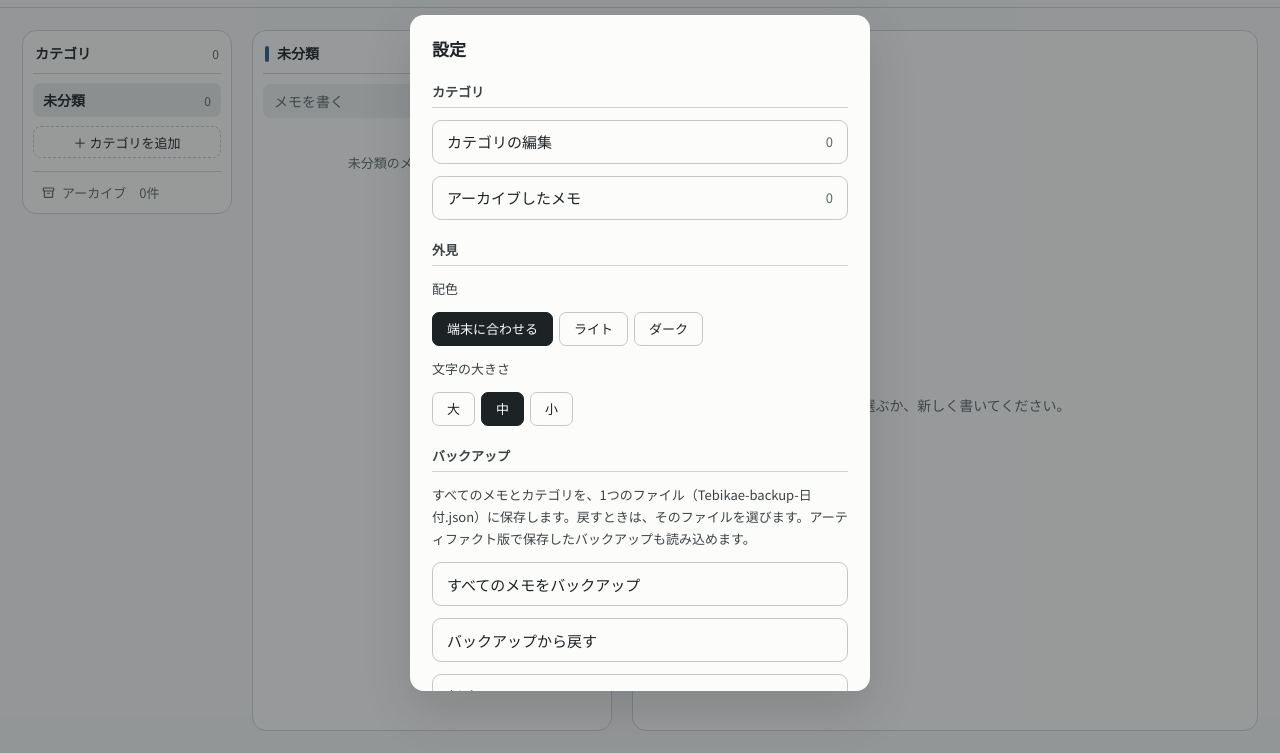
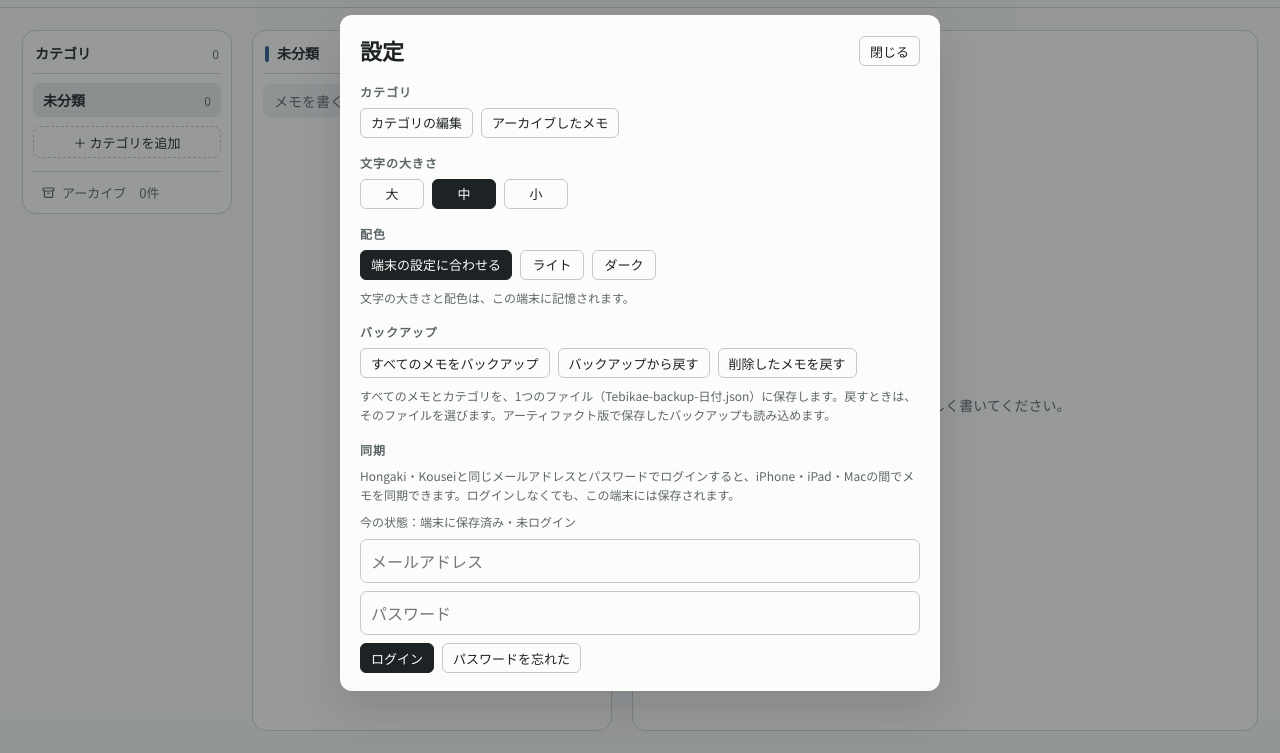
Before and after one commit to tacoz9119-spec/Tebikae, a plain HTML site: page index.html in a window 1280 px wide. Both pictures are taken after a click on the button 1241 px from the left and 27 px from the top of the page. Shown: the part 47-800 px from the top of the page. Drawn offline with Linux system fonts and the light colour scheme.

Commit message:
Add files via upload

```diff
--- a/index.html
+++ b/index.html
@@ -286,6 +286,22 @@ body.nosel{-webkit-user-select:none;user-select:none}
 .sheet .foot{font-size:12px;line-height:1.6;color:var(--muted)}
 .sheet .msg:empty{display:none}
 .msg{min-height:1.6em;font-size:13px;color:var(--fg2)}
+/* 設定（Hongakiのパネルと同じ寸法） */
+.sheet.panel{max-width:600px;gap:16px;padding:20px;border-radius:12px}
+.phead{display:flex;justify-content:space-between;align-items:center;gap:12px}
+.sheet.panel h2{font-size:22px;font-weight:600}
+.pgroup{display:flex;flex-direction:column;gap:8px}
+.sheet.panel h3{margin:0;padding:0;border:0;font-size:12px;letter-spacing:.08em;color:var(--muted);font-weight:700}
+.pbtns{display:flex;flex-wrap:wrap;gap:8px}
+.sheet .small,.sheet.panel .foot{margin:0;font-size:12px;line-height:1.6;color:var(--muted)}
+.sheet .small b{color:var(--fg);font-weight:500}
+.sheet .small.syer{color:var(--danger)}
+.sheet.panel .btn,.sheet.panel .seg button{min-height:30px;padding:0 10px;border-radius:6px;font-size:13px}
+.sheet.panel .seg{gap:8px}
+.sheet.panel .seg button{min-width:64px}
+.sheet.panel .sform input{height:auto;padding:9px 10px;border-radius:7px;font-size:16px}
+.sheet.panel .sform .pbtns .btn{align-self:auto}
+@media (max-width:759px){ .sheet.panel .btn,.sheet.panel .seg button{min-height:36px} }
 .ctx{position:fixed;z-index:55;min-width:200px;padding:5px;border:1px solid var(--line);border-radius:9px;background:var(--surface);color:var(--fg);box-shadow:0 6px 24px var(--shadow);display:flex;flex-direction:column}
 .ctx button{display:flex;align-items:center;gap:10px;min-height:32px;padding:0 12px;border:0;border-radius:6px;background:transparent;color:inherit;font-size:14px;text-align:left;white-space:nowrap}
 .ctx button svg{flex:none;color:var(--muted)}
@@ -452,7 +468,7 @@ body.nosel{-webkit-user-select:none;user-select:none}
 <script>
 (function(){
 'use strict';
-var VERSION='1.14';
+var VERSION='1.15';
 var NARROW=window.matchMedia('(max-width: 759px)');
 function $(id){ return document.getElementById(id); }
 var app=$('app'), rowsEl=$('rows'), outline=$('outline'), mt=$('mt'), mb=$('mb'), mcol=$('mcol'), mscroll=$('mscroll'), ftools=$('ftools'), ov=$('ov'), sheet=$('sheet');
@@ -1092,23 +1108,24 @@ function syncSection(s){
     }
     var keepMail=box.querySelector('#si-mail'), mv=keepMail ? keepMail.value : '';
     shape=st; box.textContent='';
-    if(st==='none'){ box.append(el('p',null,'Firebaseの設定（firebase-config.js）が入っていないため、この端末だけに保存しています。')); return; }
-    if(st==='wait'){ box.append(el('p',null,'ログインの状態を確かめています…')); return; }
+    if(st==='none'){ box.append(el('p','small','Firebaseの設定（firebase-config.js）が入っていないため、この端末だけに保存しています。')); return; }
+    if(st==='wait'){ box.append(el('p','small','ログインの状態を確かめています…')); return; }
     if(st==='in'){
-      box.append(el('p','who','ログイン中：'+(Store.user.email||'')));
-      box.append(el('p','syst','今の状態：'+statusInfo().text));
-      var er2=el('p','syer'); var t2=(Store.ready && lastError) ? errorText(lastError) : ''; er2.textContent=t2; er2.hidden=!t2; box.append(er2);
-      var out=btn('ログアウト','', signOutNow); out.disabled=syncBusy; box.append(out);
+      var who=el('p','small who','ログイン中：'); who.append(el('b',null,Store.user.email||'')); box.append(who);
+      box.append(el('p','small syst','今の状態：'+statusInfo().text));
+      var er2=el('p','small syer'); var t2=(Store.ready && lastError) ? errorText(lastError) : ''; er2.textContent=t2; er2.hidden=!t2; box.append(er2);
+      var out=btn('ログアウト','', signOutNow); out.disabled=syncBusy; var ob=el('div','pbtns'); ob.append(out); box.append(ob);
       return;
     }
-    box.append(el('p',null,'Hongaki・Kouseiと同じメールアドレスとパスワードでログインすると、iPhone・iPad・Macの間でメモを同期できます。ログインしなくても、この端末には保存されます。'));
-    box.append(el('p','syst','今の状態：'+statusInfo().text));
+    box.append(el('p','small','Hongaki・Kouseiと同じメールアドレスとパスワードでログインすると、iPhone・iPad・Macの間でメモを同期できます。ログインしなくても、この端末には保存されます。'));
+    box.append(el('p','small syst','今の状態：'+statusInfo().text));
     var f=el('div','sform');
     var mail=document.createElement('input'); mail.type='email'; mail.id='si-mail'; mail.autocomplete='username'; mail.placeholder='メールアドレス'; mail.setAttribute('aria-label','メールアドレス'); mail.value=mv; mail.autocapitalize='off'; mail.spellcheck=false;
     var pass=document.createElement('input'); pass.type='password'; pass.id='si-pass'; pass.autocomplete='current-password'; pass.placeholder='パスワード'; pass.setAttribute('aria-label','パスワード');
     var go=btn(syncBusy ? 'ログインしています…' : 'ログイン','pri', signInNow); go.disabled=syncBusy;
-    var rs=el('button','linkish','パスワードを忘れた場合'); rs.type='button'; rs.addEventListener('click', resetPass);
-    f.append(mail, pass, go, rs); box.append(f);
+    var rs=btn('パスワードを忘れた','', resetPass);
+    var bs=el('div','pbtns'); bs.append(go, rs);
+    f.append(mail, pass, bs); box.append(f);
   };
   syncDraw();
 }
@@ -1855,7 +1872,7 @@ function endSearch(){ S.q=''; $('q').value=''; $('qn').value=''; $('sbar').hidde
 $('bSearchEnd').addEventListener('click', endSearch);
 
 /* ---------- シート ---------- */
-function openSheet(fill){ sheet.textContent=''; fill(sheet); ov.hidden=false; var f=sheet.querySelector('input:not([type=checkbox]),button'); if(f && !NARROW.matches) f.focus(); }
+function openSheet(fill){ sheet.textContent=''; sheet.className='sheet'; fill(sheet); ov.hidden=false; var f=sheet.querySelector('input:not([type=checkbox]),button'); if(f && !NARROW.matches) f.focus(); }
 function closeSheet(){ ov.hidden=true; }
 ov.addEventListener('click', function(e){ if(e.target===ov) closeSheet(); });
 document.addEventListener('keydown', function(e){ if(e.key==='Escape' && !ov.hidden) closeSheet(); });
@@ -2067,26 +2084,29 @@ function copyText(m, msg){
 $('bSet').addEventListener('click', openSettings);
 function openSettings(){
   openSheet(function(s){
-    s.append(el('h2',null,'設定'));
-    s.append(el('h3',null,'カテゴリ'));
-    s.append(sb('カテゴリの編集', '', function(){ openCatEditor(false); }, S.cats.length));
-    s.append(sb('アーカイブしたメモ', '', function(){ closeSheet(); if(NARROW.matches && S.cur){ leaveCurrent(); S.cur=null; S.view='list'; } selectCat('archive'); render(); }, countIn('archive')));
-    s.append(el('h3',null,'外見'));
-    s.append(el('p',null,'配色'));
-    s.append(segOf([['auto','端末に合わせる'],['light','ライト'],['dark','ダーク']], pref('theme')||'auto', function(v){ pref('theme', v); applyTheme(); }));
-    s.append(el('p',null,'文字の大きさ'));
-    s.append(segOf([['l','大'],['m','中'],['s','小']], pref('size')||'m', function(v){ pref('size', v); applySize(); }));
-    s.append(el('h3',null,'バックアップ'));
-    s.append(el('p',null,'すべてのメモとカテゴリを、1つのファイル（Tebikae-backup-日付.json）に保存します。戻すときは、そのファイルを選びます。アーティファクト版で保存したバックアップも読み込めます。'));
+    s.classList.add('panel');
+    function group(title){ var g=el('div','pgroup'); g.append(el('h3',null,title)); s.append(g); return g; }
+    function row(){ var r=el('div','pbtns'); for(var i=0;i<arguments.length;i++) r.append(arguments[i]); return r; }
+    var hd=el('div','phead'); hd.append(el('h2',null,'設定'), btn('閉じる','', closeSheet)); s.append(hd);
+    var g=group('カテゴリ');
+    var na=countIn('archive');
+    g.append(row(btn('カテゴリの編集','', function(){ openCatEditor(false); }),
+                 btn('アーカイブしたメモ'+(na ? '（'+na+'件）' : ''),'', function(){ closeSheet(); if(NARROW.matches && S.cur){ leaveCurrent(); S.cur=null; S.view='list'; } selectCat('archive'); render(); })));
+    g=group('文字の大きさ');
+    g.append(segOf([['l','大'],['m','中'],['s','小']], pref('size')||'m', function(v){ pref('size', v); applySize(); }));
+    g=group('配色');
+    g.append(segOf([['auto','端末の設定に合わせる'],['light','ライト'],['dark','ダーク']], pref('theme')||'auto', function(v){ pref('theme', v); applyTheme(); }));
+    g.append(el('p','small','文字の大きさと配色は、この端末に記憶されます。'));
+    g=group('バックアップ');
     var msg=el('p','msg'); msg.setAttribute('aria-live','polite');
-    s.append(sb('すべてのメモをバックアップ', '', function(){ exportBackup(msg); }));
-    s.append(sb('バックアップから戻す', '', function(){ $('fileIn').value=''; $('fileIn').click(); }));
-    s.append(sb('削除したメモを戻す', '', openDeleted));
-    s.append(msg);
-    s.append(el('h3',null,'同期'));
-    syncSection(s);
+    g.append(row(btn('すべてのメモをバックアップ','', function(){ exportBackup(msg); }),
+                 btn('バックアップから戻す','', function(){ $('fileIn').value=''; $('fileIn').click(); }),
+                 btn('削除したメモを戻す','', openDeleted)));
+    g.append(el('p','small','すべてのメモとカテゴリを、1つのファイル（Tebikae-backup-日付.json）に保存します。戻すときは、そのファイルを選びます。アーティファクト版で保存したバックアップも読み込めます。'));
+    g.append(msg);
+    g=group('同期');
+    syncSection(g);
     s.append(el('p','foot','Version '+VERSION));
-    closeRow(s);
   });
   if(!NARROW.matches){ sheet.setAttribute('tabindex','-1'); sheet.focus({ preventScroll:true }); }
 }
--- a/sw.js
+++ b/sw.js
@@ -2,7 +2,7 @@
    起動時は端末に保存した版をすぐ使い、裏で新しい版を取りに行く（更新は次回の起動から反映）。
    ファイルを更新したら、下の CACHE の番号を1つ増やすと、確実に入れ替わる。
    同じアドレス（github.io）のほかのアプリ（Kousei・Hongaki・Bunpitu）の保存分を消さないよう、名前が「tebikae-」で始まるものだけを扱う。 */
-const CACHE='tebikae-v15';
+const CACHE='tebikae-v16';
 const FONTS='tebikae-fonts';
 const FILES=['./','index.html','firebase-config.js','firebase.js','manifest.webmanifest','icon-180.png','icon-180-dark.png','icon-192.png','icon-512.png','favicon-16.png','favicon-32.png','favicon-48.png'];
 self.addEventListener('install',e=>{ e.waitUntil(caches.open(CACHE).then(c=>c.addAll(FILES)).then(()=>self.skipWaiting())); });
```
